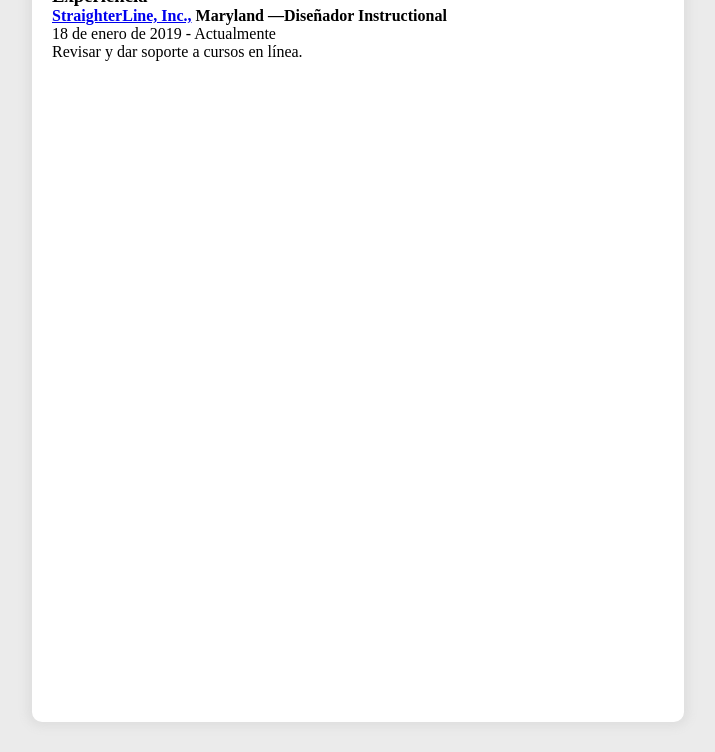
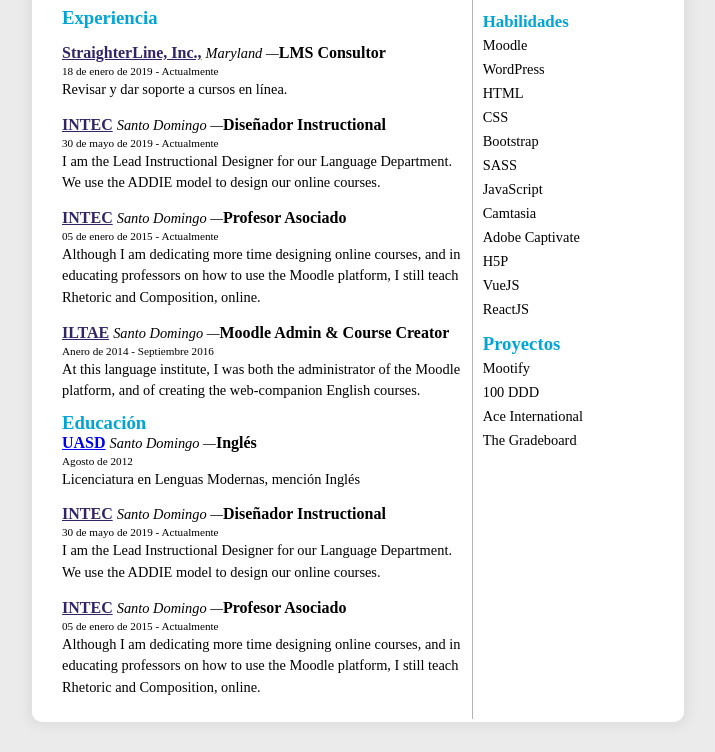
Before and after one commit to germanbobadilla/100-Dias-de-Web-Development, a plain HTML site: page Proyecto 1/index.html in a window 1280 px wide. Shown: the part 140-892 px from the top of the page, without its empty margins (282-997 px from the left). Drawn offline with Linux system fonts and the light colour scheme.

Commit message:
new commit

```diff
--- a/Proyecto 1/index.html
+++ b/Proyecto 1/index.html
@@ -42,13 +42,62 @@
                     <h3>Experiencia</h3>
                     <div class="empleo">
                         <h4 class="empresa"><a href="https://www.straighterline.com">StraighterLine, Inc.,</a> <span
-                                class="lugar">Maryland —</span><span class="empleo">Diseñador Instructional</span></h4>
+                                class="lugar">Maryland
+                                —</span><span class="trabajo">LMS Consultor</span></h4>
                         <p class="fecha">18 de enero de 2019 - Actualmente</p>
                         <p class="acercadelempleo">Revisar y dar soporte a cursos en línea.</p>
                     </div>
+                    <div class="empleo">
+                        <h4 class="empresa"><a href="https://www.intec.edu.do">INTEC</a> <span class="lugar">Santo
+                                Domingo
+                                —</span><span class="trabajo">Diseñador Instructional</span></h4>
+                        <p class="fecha">30 de mayo de 2019 - Actualmente</p>
+                        <p class="acercadelempleo">I am the Lead Instructional Designer for our Language Department. We
+                            use the ADDIE model to design our online courses.</p>
+                    </div>
+                    <div class="empleo">
+                        <h4 class="empresa"><a href="https://www.intec.edu.do">INTEC</a> <span class="lugar">Santo
+                                Domingo
+                                —</span><span class="trabajo">Profesor Asociado</span></h4>
+                        <p class="fecha">05 de enero de 2015 - Actualmente</p>
+                        <p class="acercadelempleo">Although I am dedicating more time designing online courses, and in
+                            educating professors on how to use the Moodle platform, I still teach Rhetoric and
+                            Composition, online.</p>
+                    </div>
+                    <div class="empleo">
+                        <h4 class="empresa"><a href="https://www.straighterline.com">ILTAE</a> <span class="lugar">Santo
+                                Domingo
+                                —</span><span class="trabajo">Moodle Admin & Course Creator</span></h4>
+                        <p class="fecha">Anero de 2014 - Septiembre 2016</p>
+                        <p class="acercadelempleo">At this language institute, I was both the administrator of the
+                            Moodle platform, and of creating the web-companion English courses.</p>
+                    </div>
                 </section>
                 <section class="educacion">
-
+                    <h3>Educación</h3>
+                    <div class="educacion">
+                        <h4 class="centro"><a href="https://www.uasd.edu.do">UASD</a> <span class="lugar">Santo Domingo
+                                —</span><span class="titulo">Inglés</span></h4>
+                        <p class="fecha">Agosto de 2012</p>
+                        <p class="acercadelempleo">Licenciatura en Lenguas Modernas, mención Inglés</p>
+                    </div>
+                    <div class="empleo">
+                        <h4 class="empresa"><a href="https://www.intec.edu.do">INTEC</a> <span class="lugar">Santo
+                                Domingo
+                                —</span><span class="trabajo">Diseñador Instructional</span></h4>
+                        <p class="fecha">30 de mayo de 2019 - Actualmente</p>
+                        <p class="acercadelempleo">I am the Lead Instructional Designer for our Language Department. We
+                            use the ADDIE model to design our online courses.</p>
+                    </div>
+                    <div class="empleo">
+                        <h4 class="empresa"><a href="https://www.intec.edu.do">INTEC</a> <span class="lugar">Santo
+                                Domingo
+                                —</span><span class="trabajo">Profesor Asociado</span></h4>
+                        <p class="fecha">05 de enero de 2015 - Actualmente</p>
+                        <p class="acercadelempleo">Although I am dedicating more time designing online courses, and in
+                            educating professors on how to use the Moodle platform, I still teach Rhetoric and
+                            Composition, online.</p>
+                    </div>
                 </section>
                 <section class="referencias">
 
@@ -56,13 +105,26 @@
             </main>
             <aside>
                 <div class="habilidades">
-
-                </div>
-                <div class="reconocimientos">
-
+                    <h3>Habilidades</h3>
+                    <p class="habilidades">Moodle</p>
+                    <p class="habilidades">WordPress</p>
+                    <p class="habilidades">HTML</p>
+                    <p class="habilidades">CSS</p>
+                    <p class="habilidades">Bootstrap</p>
+                    <p class="habilidades">SASS</p>
+                    <p class="habilidades">JavaScript</p>
+                    <p class="habilidades">Camtasia</p>
+                    <p class="habilidades">Adobe Captivate</p>
+                    <p class="habilidades">H5P</p>
+                    <p class="habilidades">VueJS</p>
+                    <p class="habilidades">ReactJS</p>
                 </div>
                 <div class="proyectos">
-
+                    <h3>Proyectos</h3>
+                    <p class="habilidades">Mootify</p>
+                    <p class="habilidades">100 DDD</p>
+                    <p class="habilidades">Ace International</p>
+                    <p class="habilidades">The Gradeboard</p>
                 </div>
             </aside>
         </div>
--- a/Proyecto 1/style.css
+++ b/Proyecto 1/style.css
@@ -4,8 +4,6 @@
 }
 
 body {
-    margin: 0;
-    padding: 0;
     box-sizing: border-box;
     background-color: rgba(233, 233, 233, 0.897);
     display: flex;
@@ -22,16 +20,80 @@ body {
     padding: 20px;
 }
 
-h1, header p {
-    margin: 0;
-    padding: 0;
-}
+/* Cabecera */
 
 header {
     display: flex;
     justify-content: space-between;
 }
 
+.acercade {
+    line-height: 1.5;
+}
+
 .socialmedia, .direccion {
     text-align: right;
 }
+
+.contenedor-principal {
+    display: flex;
+}
+
+h1, h3 {
+    color: rgb(0, 165, 216);
+}
+
+/* Parte principal */
+
+main {
+    width: 70%;
+    padding: 10px;
+}
+
+aside {
+    width: 30%;
+    padding: 10px;
+    border-left: 1px solid rgb(179, 179, 179);
+}
+
+/* Aquí van las experiencias */
+
+.empleo .empresa a {
+    color: rgb(51, 36, 104);
+}
+
+.lugar {
+    font-weight: normal;
+    font-style: italic;
+    font-size: 0.9rem;
+}
+
+.fecha {
+    font-weight: 200;
+    font-size: 0.7em;
+    margin-top: 3px;
+}
+
+.acercadelempleo {
+    font-weight: 400;
+    font-size: 0.9rem;
+    margin-top: 2px;
+    line-height: 1.5;
+}
+
+.empleo {
+    margin: 15px 0px 10px 0px;
+}
+
+/* Aquí van las habilidades */
+
+.habilidades {
+    margin: 5px 0px 7px 0px;
+    font-size: 0.9rem;
+}
+
+/* Proyectos */
+
+.proyectos {
+    margin-top: 15px;
+}
```
